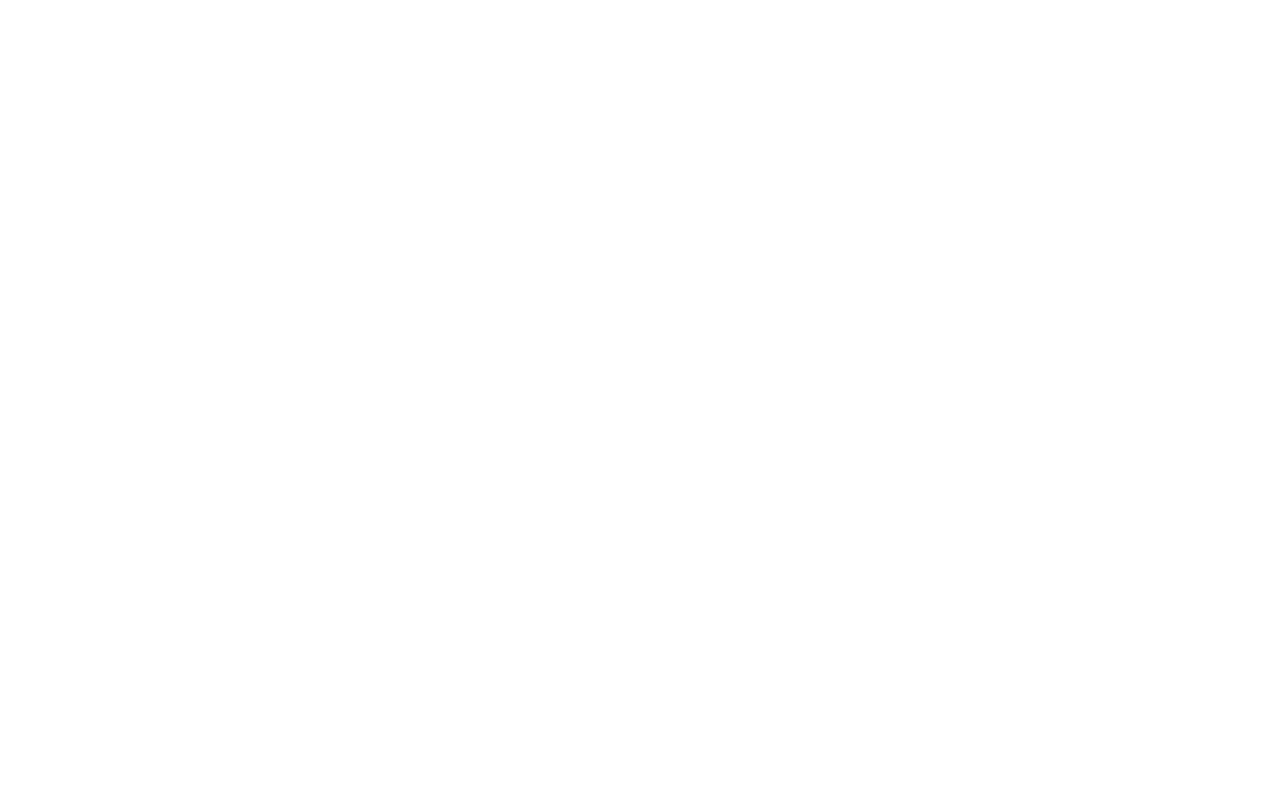
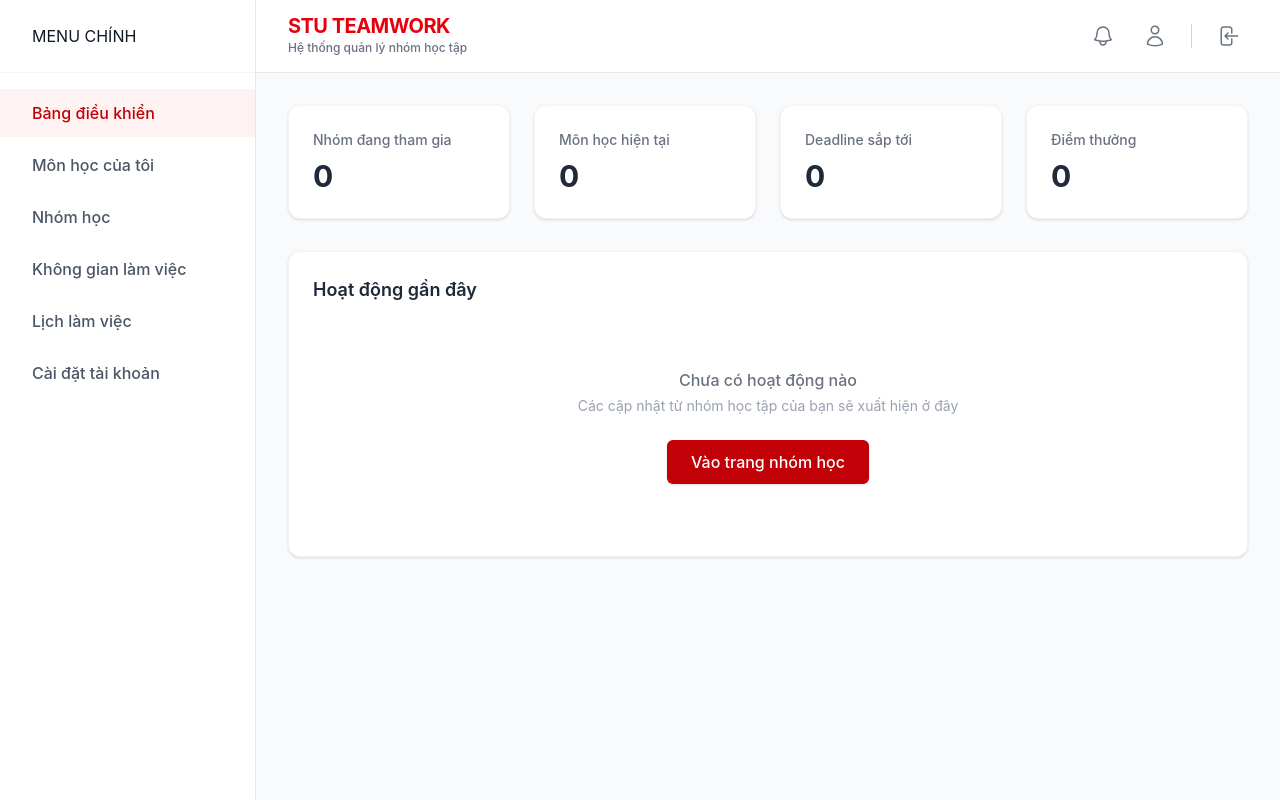
Before and after one commit to qui13082004a-afk/TTTN_FE, a React (Vite) app: page /dashboard in a window 1280 px wide. Before the commit this address had no page. Built offline with nearby package versions, Linux system fonts and the light colour scheme.

Commit message:
Dash cho sinhvien + sidebar/Header

```diff
--- a/src/App.jsx
+++ b/src/App.jsx
@@ -1,6 +1,8 @@
 import { BrowserRouter as Router, Routes, Route } from 'react-router-dom';
 import Home from './pages/Home.jsx';
 import Login from './pages/Login.jsx';
+import DashboardSV from './pages/DashboardSV.jsx';
+import MyMonHoc from './pages/MyMonHoc.jsx';
 function App() {
   return (
     <Router>
@@ -8,7 +10,8 @@
         <Routes>
           <Route path="/" element={<Home />} />
           <Route path ="/login" element={<Login />} />
-
+          <Route path="/dashboard" element={<DashboardSV />} />
+          <Route path="/monhoc" element={<MyMonHoc />} />
         </Routes>
       </div>
     </Router>
--- /dev/null
+++ b/src/components/Header.jsx
@@ -0,0 +1,57 @@
+import React from 'react';
+import { useNavigate } from 'react-router-dom';
+
+const Header = () => {
+  const navigate = useNavigate();
+
+  const handleLogout = () => {
+
+    navigate('/');
+  };
+
+  return (
+    <header className="bg-white border-b border-gray-200 h-[73px] flex items-center justify-between px-8 shrink-0">
+
+
+      <div className="flex flex-col justify-center">
+        <h2 className="text-red-600 font-bold text-xl tracking-tight leading-none">STU TEAMWORK</h2>
+        <p className="text-gray-500 text-xs mt-1 font-medium">Hệ thống quản lý nhóm học tập</p>
+      </div>
+
+
+      <div className="flex items-center gap-3">
+
+
+        <button className="p-2 text-gray-500 hover:text-gray-700 hover:bg-gray-100 rounded-full transition-colors" title="Thông báo">
+          <svg xmlns="http://www.w3.org/2000/svg" fill="none" viewBox="0 0 24 24" strokeWidth={1.5} stroke="currentColor" className="w-6 h-6">
+            <path strokeLinecap="round" strokeLinejoin="round" d="M14.857 17.082a23.848 23.848 0 005.454-1.31A8.967 8.967 0 0118 9.75v-.7V9A6 6 0 006 9v.75a8.967 8.967 0 01-2.312 6.022c1.733.64 3.56 1.085 5.455 1.31m5.714 0a24.255 24.255 0 01-5.714 0m5.714 0a3 3 0 11-5.714 0" />
+          </svg>
+        </button>
+
+
+        <button className="p-2 text-gray-500 hover:text-gray-700 hover:bg-gray-100 rounded-full transition-colors" title="Hồ sơ cá nhân">
+          <svg xmlns="http://www.w3.org/2000/svg" fill="none" viewBox="0 0 24 24" strokeWidth={1.5} stroke="currentColor" className="w-6 h-6">
+            <path strokeLinecap="round" strokeLinejoin="round" d="M15.75 6a3.75 3.75 0 11-7.5 0 3.75 3.75 0 017.5 0zM4.501 20.118a7.5 7.5 0 0114.998 0A17.933 17.933 0 0112 21.75c-2.676 0-5.216-.584-7.499-1.632z" />
+          </svg>
+        </button>
+
+
+        <div className="h-6 w-px bg-gray-300 mx-1"></div>
+
+
+        <button
+          onClick={handleLogout}
+          className="p-2 text-gray-500 hover:text-red-600 hover:bg-red-50 rounded-full transition-colors"
+          title="Đăng xuất"
+        >
+          <svg xmlns="http://www.w3.org/2000/svg" fill="none" viewBox="0 0 24 24" strokeWidth={1.5} stroke="currentColor" className="w-6 h-6">
+            <path strokeLinecap="round" strokeLinejoin="round" d="M15.75 9V5.25A2.25 2.25 0 0013.5 3h-6a2.25 2.25 0 00-2.25 2.25v13.5A2.25 2.25 0 007.5 21h6a2.25 2.25 0 002.25-2.25V15M12 9l-3 3m0 0l3 3m-3-3h12.75" />
+          </svg>
+        </button>
+
+      </div>
+    </header>
+  );
+};
+
+export default Header;
--- a/src/components/Sidebar.jsx
+++ b/src/components/Sidebar.jsx
@@ -1,19 +1,47 @@
 import React from 'react';
-import './Sidebar.css';
+import { Link } from 'react-router-dom';
 
 const Sidebar = () => {
   return (
-    <aside className="sidebar">
+    <aside className="w-64 bg-white border-r border-gray-200 h-screen flex flex-col flex-shrink-0">
 
-      <nav>
-        <ul>
-          <li>Bảng điều khiển</li>
-          <li>Môn học của tôi</li>
-          <li>Nhóm học</li>
-          <li>Không gian làm việc</li>
-          <li>Lịch làm việc</li>
-          <li>Cài đặt tài khoản</li>
+      <div className="py-4 px-8 border-b border-gray-100 flex items-center h-[73px]">
+        <div>MENU CHÍNH</div>
+      </div>
 
+
+      <nav className="flex-1 overflow-y-auto py-4">
+        <ul className="space-y-1">
+          <li>
+            <Link to="/dashboard" className="block px-8 py-3 text-red-700 bg-red-50 font-medium transition-colors">
+              Bảng điều khiển
+            </Link>
+          </li>
+          <li>
+            <Link to="#" className="block px-8 py-3 text-gray-600 hover:bg-gray-50 hover:text-red-700 font-medium transition-colors">
+              Môn học của tôi
+            </Link>
+          </li>
+          <li>
+            <Link to="#" className="block px-8 py-3 text-gray-600 hover:bg-gray-50 hover:text-red-700 font-medium transition-colors">
+              Nhóm học
+            </Link>
+          </li>
+          <li>
+            <Link to="#" className="block px-8 py-3 text-gray-600 hover:bg-gray-50 hover:text-red-700 font-medium transition-colors">
+              Không gian làm việc
+            </Link>
+          </li>
+          <li>
+            <Link to="#" className="block px-8 py-3 text-gray-600 hover:bg-gray-50 hover:text-red-700 font-medium transition-colors">
+              Lịch làm việc
+            </Link>
+          </li>
+          <li>
+            <Link to="#" className="block px-8 py-3 text-gray-600 hover:bg-gray-50 hover:text-red-700 font-medium transition-colors">
+              Cài đặt tài khoản
+            </Link>
+          </li>
         </ul>
       </nav>
     </aside>
--- /dev/null
+++ b/src/pages/DashboardSV.jsx
@@ -0,0 +1,69 @@
+import React from 'react';
+import { useNavigate } from 'react-router-dom';
+import Sidebar from '../components/Sidebar';
+import Header from '../components/Header';
+
+export default function DashboardSV() {
+    const navigate = useNavigate();
+
+  const handleLogout = () => {
+
+    navigate('/');
+  };
+
+  return (
+    <div className="flex h-screen bg-gray-50 overflow-hidden">
+
+      <Sidebar />
+
+
+      <div className="flex-1 flex flex-col h-full">
+
+
+        <Header />
+
+
+        <main className="flex-1 overflow-x-hidden overflow-y-auto p-8">
+
+
+          <div className="grid grid-cols-1 md:grid-cols-4 gap-6 mb-8">
+            <div className="bg-white p-6 rounded-xl shadow-sm border border-gray-100">
+              <h3 className="text-gray-500 text-sm font-medium">Nhóm đang tham gia</h3>
+              <p className="text-3xl font-bold text-gray-800 mt-2">0</p>
+            </div>
+
+            <div className="bg-white p-6 rounded-xl shadow-sm border border-gray-100">
+              <h3 className="text-gray-500 text-sm font-medium">Môn học hiện tại</h3>
+              <p className="text-3xl font-bold text-gray-800 mt-2">0</p>
+            </div>
+
+            <div className="bg-white p-6 rounded-xl shadow-sm border border-gray-100">
+              <h3 className="text-gray-500 text-sm font-medium">Deadline sắp tới</h3>
+              <p className="text-3xl font-bold text-gray-800 mt-2">0</p>
+            </div>
+            <div className="bg-white p-6 rounded-xl shadow-sm border border-gray-100">
+              <h3 className="text-gray-500 text-sm font-medium">Điểm thưởng</h3>
+              <p className="text-3xl font-bold text-gray-800 mt-2">0</p>
+            </div>
+          </div>
+
+
+        <div className="bg-white rounded-xl shadow-sm border border-gray-100 p-6">
+            <h3 className="text-lg font-semibold text-gray-800 mb-4">Hoạt động gần đây</h3>
+
+            <div className="py-12 flex flex-col items-center justify-center text-center">
+              <p className="text-gray-500 font-medium mb-1">Chưa có hoạt động nào</p>
+              <p className="text-gray-400 text-sm mb-6">Các cập nhật từ nhóm học tập của bạn sẽ xuất hiện ở đây</p>
+
+
+              <button className="px-6 py-2.5 bg-red-700 text-white font-medium rounded-md hover:bg-red-800 transition-colors shadow-sm">
+                Vào trang nhóm học
+              </button>
+            </div>
+          </div>
+
+        </main>
+      </div>
+    </div>
+  );
+}
```
